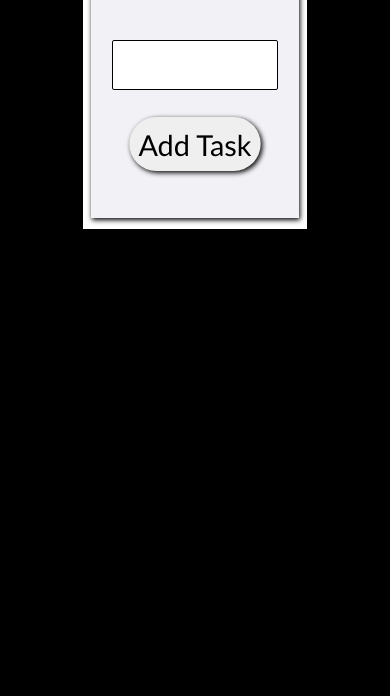
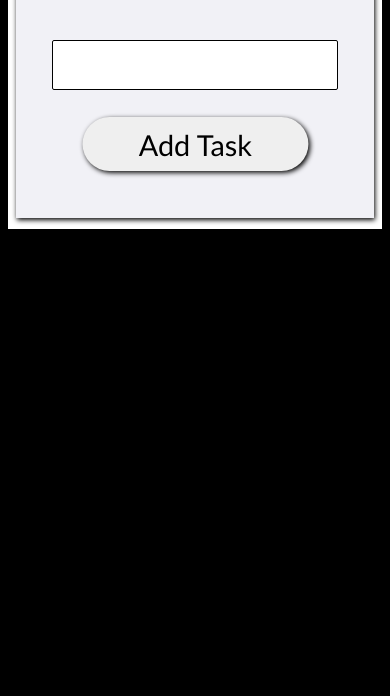
Before and after one commit to sweetLawrence/To-Do-App, a plain HTML site: page index.html in a window 390 px wide. Shown: the part 148-844 px from the top of the page. Drawn offline with Linux system fonts and the light colour scheme.

Commit message:
Update index.css

```diff
--- a/index.css
+++ b/index.css
@@ -93,3 +93,10 @@ img {
 .task .controls img:hover {
   transform: scale(1);
 }
+
+@media  screen and (max-width:700px) {
+  .container{
+    width: 100%;
+  }
+
+}
```
